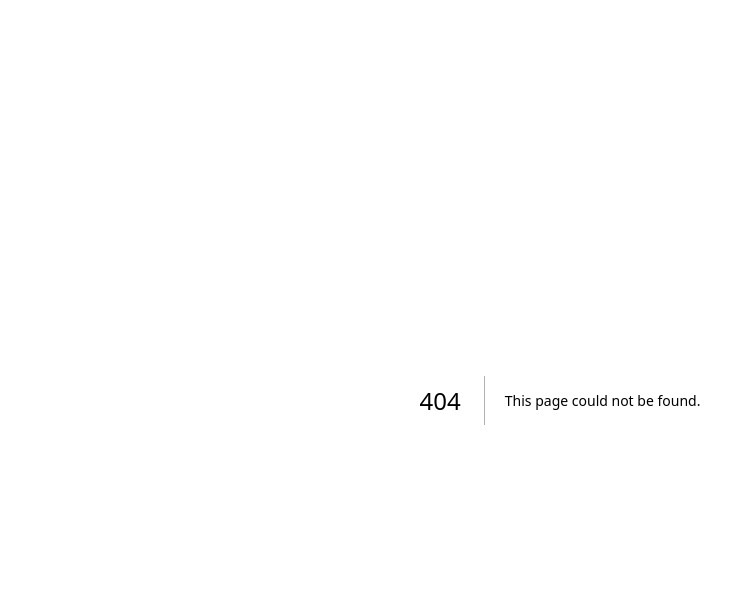
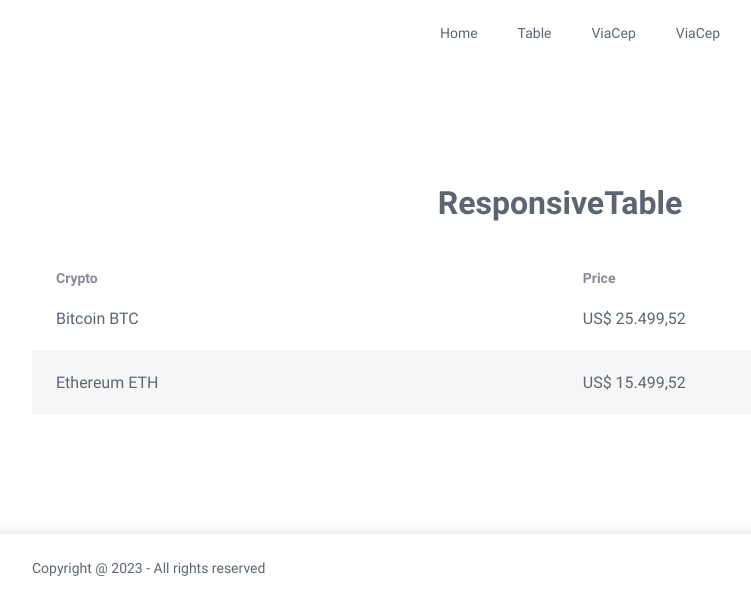
Before and after one commit to marciovcampos/viacep, a Next.js app: page /table in a window 1280 px wide. Before the commit this address had no page. Shown: the top 614 px of the page, without its empty margins (80-831 px from the left). Built offline with nearby package versions, Linux system fonts and the light colour scheme.

Commit message:
feat: create table

```diff
--- /dev/null
+++ b/src/components/ResponsiveTable/index.tsx
@@ -0,0 +1,47 @@
+import Container from 'components/Container'
+import { Table } from 'components/Table'
+
+import * as S from './styles'
+
+type Criptos = {
+  name: string
+  price: string
+}
+
+function ResponsiveTable() {
+  const data: Criptos[] = [
+    { name: 'Bitcoin BTC', price: 'US$ 25.499,52' },
+    { name: 'Ethereum ETH', price: 'US$ 15.499,52' }
+  ]
+
+  return (
+    <Container>
+      <S.ResponsiveTableContainer id="criptos">
+        <S.Title>ResponsiveTable</S.Title>
+        <Table>
+          <thead>
+            <tr>
+              <th>Crypto</th>
+              <th>Price</th>
+            </tr>
+          </thead>
+
+          <tbody>
+            <>
+              {data.map((crypto, id) => {
+                return (
+                  <tr key={id}>
+                    <td>{crypto.name}</td>
+                    <td>{crypto.price}</td>
+                  </tr>
+                )
+              })}
+            </>
+          </tbody>
+        </Table>
+      </S.ResponsiveTableContainer>
+    </Container>
+  )
+}
+
+export default ResponsiveTable
--- /dev/null
+++ b/src/components/ResponsiveTable/styles.ts
@@ -0,0 +1,20 @@
+import styled from 'styled-components'
+import theme from 'styles/theme'
+import { Button as ButtonComponet } from 'components/Button'
+
+export const ResponsiveTableContainer = styled.div`
+  padding-top: 7.5rem;
+  padding-bottom: 7.5rem;
+`
+
+export const Title = styled.h3`
+  color: ${theme.colors.textBase};
+  font-size: ${theme.font.sizes.bold.h3};
+  text-align: center;
+  margin-bottom: 3rem;
+`
+
+export const Button = styled(ButtonComponet)`
+  background-color: #149e55;
+  width: 5rem;
+`
--- /dev/null
+++ b/src/pages/table.tsx
@@ -0,0 +1,13 @@
+import Header from 'components/Header'
+import ResponsiveTable from 'components/ResponsiveTable'
+import Footer from 'components/Footer'
+
+export default function Table() {
+  return (
+    <>
+      <Header />
+      <ResponsiveTable />
+      <Footer />
+    </>
+  )
+}
--- a/src/tsconfig.json
+++ b/src/tsconfig.json
@@ -1,7 +1,7 @@
 {
   "compilerOptions": {
     "baseUrl": "../src",
-    "lib": [
+        "lib": [
       "dom",
       "dom.iterable",
       "esnext"
```
